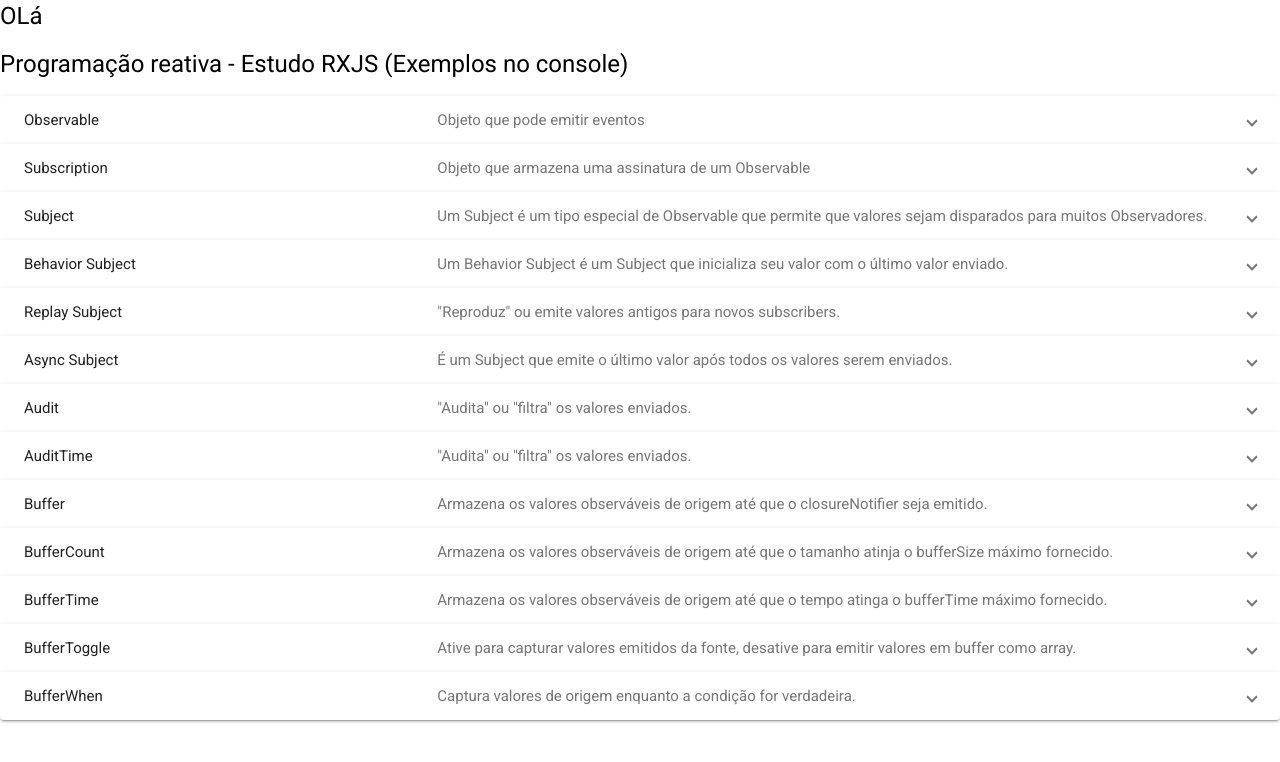
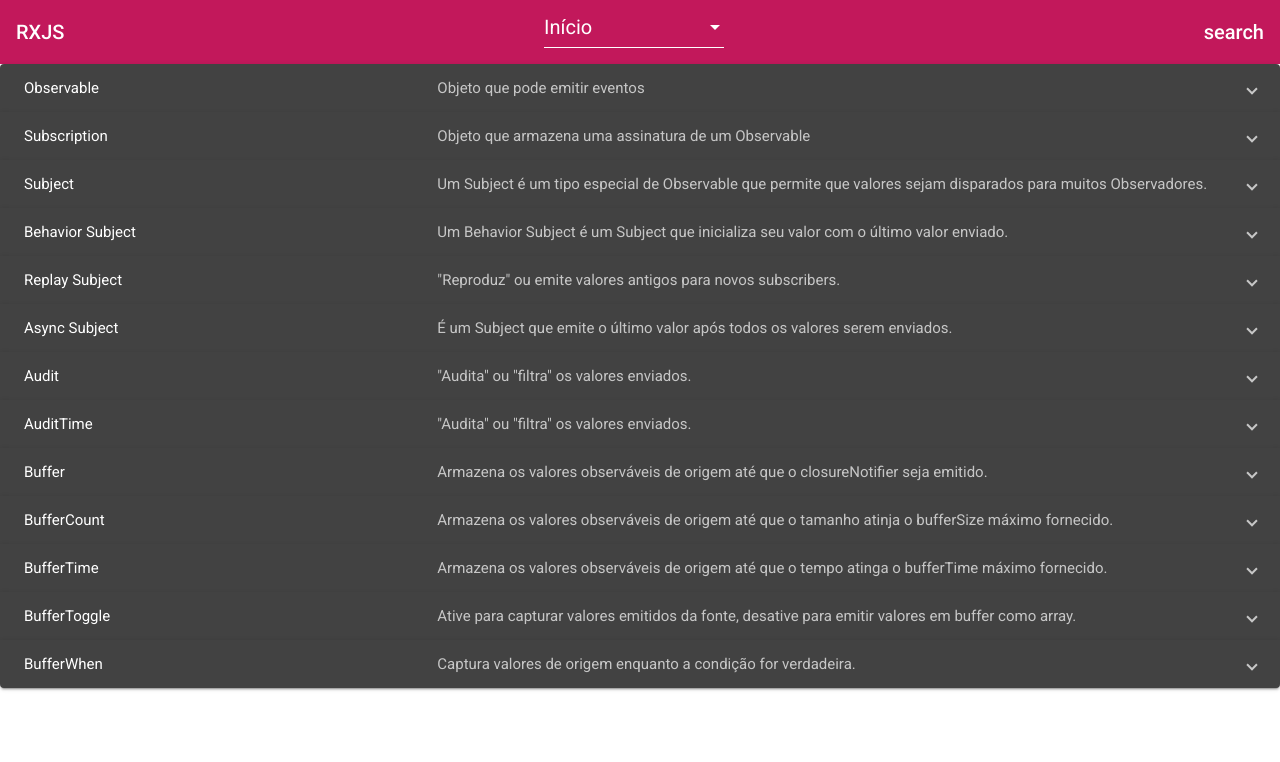
Before and after one commit to rpelizza/operators-rxjs, an Angular app: page /home in a window 1280 px wide. Shown: the top 762 px of the page. Built offline with nearby package versions, Linux system fonts and the light colour scheme.

Commit message:
feat: add select and toolbar

```diff
--- a/angular.json
+++ b/angular.json
@@ -34,7 +34,7 @@
               "src/assets"
             ],
             "styles": [
-              "./node_modules/@angular/material/prebuilt-themes/indigo-pink.css",
+              "./node_modules/@angular/material/prebuilt-themes/pink-bluegrey.css",
               "src/styles.scss"
             ],
             "scripts": []
--- a/src/app/app-routing.module.ts
+++ b/src/app/app-routing.module.ts
@@ -15,13 +15,13 @@
 				(m) => m.HomeModule
 			),
 	},
-	// {
-	// 	path: 'observable',
-	// 	loadChildren: () =>
-	// 		import('./pages/observable/observable.module').then(
-	// 			(m) => m.ObservableModule
-	// 		),
-	// },
+	{
+		path: 'observable',
+		loadChildren: () =>
+			import('./pages/observable/observable.module').then(
+				(m) => m.ObservableModule
+			),
+	},
 	// {
 	// 	path: 'subscription',
 	// 	loadChildren: () =>
--- a/src/app/app.component.html
+++ b/src/app/app.component.html
@@ -1,2 +1,27 @@
-<h1>OLá</h1>
+<mat-toolbar color="primary">
+	<span>RXJS</span>
+
+	<span>
+		<mat-form-field>
+			<mat-select [(value)]="defaultSelected" (valueChange)="selectRXJS($event)">
+				<mat-option
+					[value]="item.route"
+					*ngFor="let item of RxjsItems$ | async"
+					>{{ item.name }}</mat-option
+				>
+			</mat-select>
+		</mat-form-field>
+	</span>
+
+	<span> search </span>
+
+	<!-- <button
+		mat-icon-button
+		class="example-icon"
+		aria-label="Example icon-button with share icon"
+	>
+		<mat-icon>share</mat-icon>
+	</button> -->
+</mat-toolbar>
+
 <router-outlet></router-outlet>
--- a/src/app/app.component.scss
+++ b/src/app/app.component.scss
@@ -0,0 +1,6 @@
+mat-toolbar {
+	display: flex;
+	flex-direction: row;
+	align-items: center;
+	justify-content: space-between;
+}
--- a/src/app/app.component.ts
+++ b/src/app/app.component.ts
@@ -1,4 +1,7 @@
-import { Component, OnInit } from '@angular/core';
+import { Component, OnDestroy, OnInit } from '@angular/core';
+import { Router } from '@angular/router';
+import { BehaviorSubject } from 'rxjs';
+import { IRxjsList } from './interfaces/IRxjsList.interface';
 import { AppSettingsService } from './services/app-settings.service';
 
 @Component({
@@ -6,22 +9,29 @@
 	templateUrl: './app.component.html',
 	styleUrls: ['./app.component.scss'],
 })
-export class AppComponent implements OnInit {
-	title = 'operators-rxjs';
+export class AppComponent implements OnInit, OnDestroy {
+	public title: string = 'operators-rxjs';
+	public defaultSelected: string = '';
 
-	constructor(private appSettingsService: AppSettingsService) {}
+	public RxjsItems$ = new BehaviorSubject<IRxjsList[] | null>(null);
+
+	constructor(private router: Router, private appSettingsService: AppSettingsService) {}
 
 	ngOnInit(): void {
-		this.appSettingsService.getLocalJson().subscribe({
-			next: (data) => {
-				console.log(data);
-			},
-			error: (err) => {
-				console.log(err);
-			},
-			complete: () => {
-				console.log('complete');
-			},
+		this.appSettingsService
+			.getLocalJson()
+			.subscribe((x) => this.RxjsItems$.next(x));
+
+		this.RxjsItems$.subscribe((val) => {
+			val && (this.defaultSelected = val[0].route);
 		});
 	}
+
+	selectRXJS(event: Event) {
+		this.router.navigate([event]);
+	}
+
+	ngOnDestroy(): void {
+		this.RxjsItems$.unsubscribe();
+	}
 }
--- a/src/app/app.module.ts
+++ b/src/app/app.module.ts
@@ -5,6 +5,9 @@
 import { AppRoutingModule } from './app-routing.module';
 import { AppComponent } from './app.component';
 import { BrowserAnimationsModule } from '@angular/platform-browser/animations';
+import { MatToolbarModule } from '@angular/material/toolbar';
+import { MatIconModule } from '@angular/material/icon';
+import { MatSelectModule } from '@angular/material/select';
 
 @NgModule({
 	declarations: [AppComponent],
@@ -13,6 +16,9 @@
 		AppRoutingModule,
 		HttpClientModule,
 		BrowserAnimationsModule,
+		MatToolbarModule,
+		MatIconModule,
+		MatSelectModule,
 	],
 	providers: [],
 	bootstrap: [AppComponent],
--- a/src/app/pages/home/home.component.html
+++ b/src/app/pages/home/home.component.html
@@ -1,5 +1,3 @@
-<h1>Programação reativa - Estudo RXJS (Exemplos no console)</h1>
-
 <mat-accordion>
 	<!--! Observable -->
 	<mat-expansion-panel>
--- a/src/app/utils/rxjs-list.ts
+++ b/src/app/utils/rxjs-list.ts
@@ -1,6 +1,17 @@
 import { IRxjsList } from '../interfaces/IRxjsList.interface';
 
 export const rxjsList: IRxjsList[] = [
+	{
+		name: 'Início',
+		route: 'home',
+		parameters: [],
+		links: [],
+		videos: [],
+		shortDescription: '',
+		listOfDescription: [],
+		tips: [],
+		listOfImages: [],
+	},
 	{
 		name: 'Observable',
 		route: 'observable',
```
